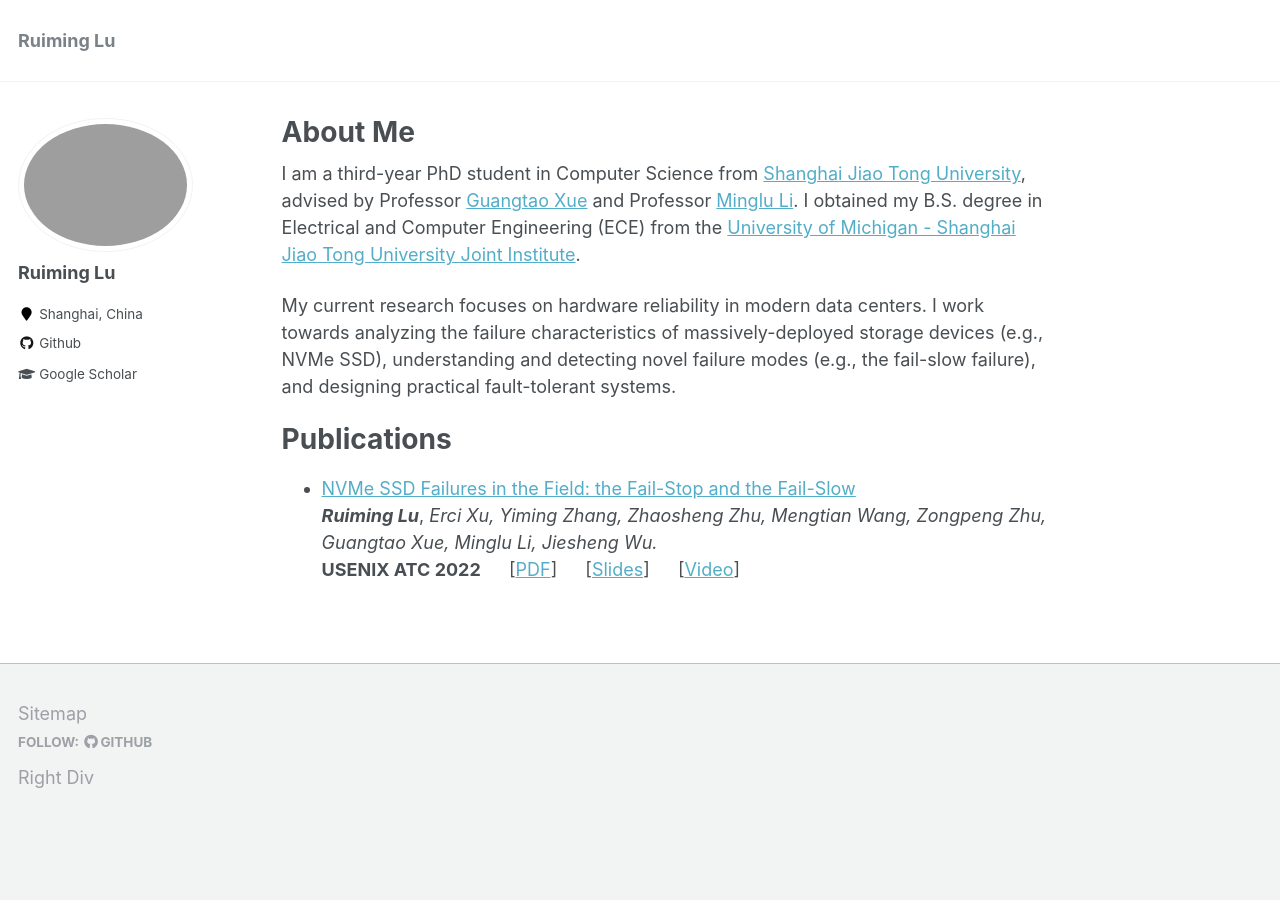
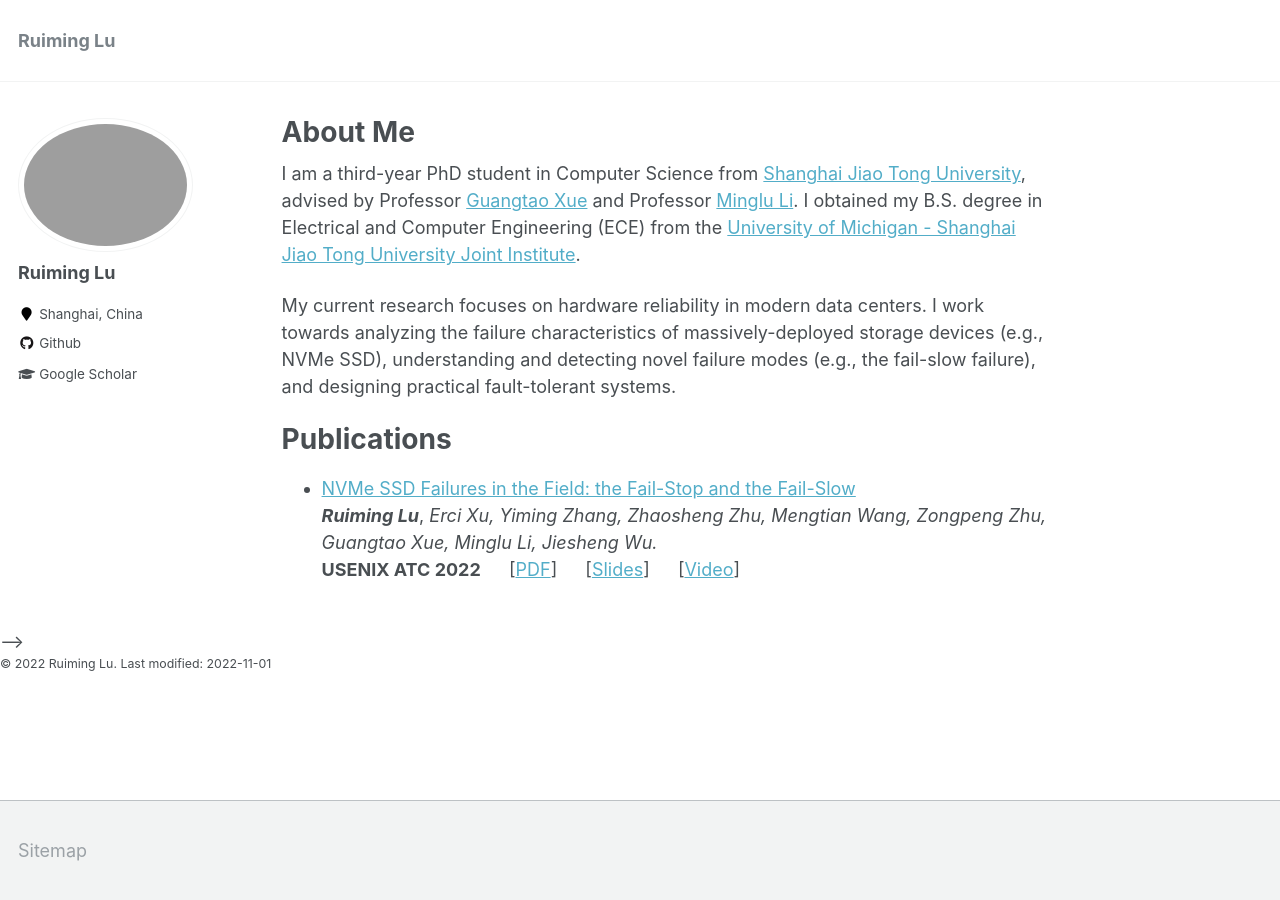
Before and after one commit to ruiming-lu/ruiming-lu.github.io, a Jekyll site: the page built from _pages/about.md, in a window 1280 px wide. Built offline with Jekyll 4.4.1, drawn with Linux system fonts in a browser that asks for light colours; a script that is not in the unit is left out.

Commit message:
add tracker

```diff
--- a/_includes/footer.html
+++ b/_includes/footer.html
@@ -1,6 +1,6 @@
 {% include base_path %}
 
-<div class="page__footer-follow">
+<!-- <div class="page__footer-follow">
   <ul class="social-icons">
     {% if site.data.ui-text[site.locale].follow_label %}
       <li><strong>{{ site.data.ui-text[site.locale].follow_label }}</strong></li>
@@ -19,11 +19,11 @@
     {% endif %}
     <!-- <li><a href="{% if site.atom_feed.path %}{{ site.atom_feed.path }}{% else %}{{ base_path }}/feed.xml{% endif %}"><i class="fa fa-fw fa-rss-square" aria-hidden="true"></i> {{ site.data.ui-text[site.locale].feed_label | default: "Feed" }}</a></li> -->
   </ul>
-</div>
+</div> -->
 
 <!-- <div class="page__footer-copyright">&copy; {{ site.time | date: '%Y' }} {{ site.name | default: site.title }}. {{ site.data.ui-text[site.locale].powered_by | default: "Powered by" }} <a href="http://jekyllrb.com" rel="nofollow">Jekyll</a> &amp; <a href="https://github.com/academicpages/academicpages.github.io">AcademicPages</a>, a fork of <a href="https://mademistakes.com/work/minimal-mistakes-jekyll-theme/" rel="nofollow">Minimal Mistakes</a>.</div> -->
 
-<div style="width: 100%;">
+<!-- <div style="width: 100%;">
   <div style="width: 50%; height: 100px; float: left", class="page__footer-copyright>
     &copy; {{ site.time | date: '%Y' }} {{site.name | default: site.title }}. Last modified: {{ site.time | date: "%Y-%m-%d" }}
   </div>
@@ -32,8 +32,8 @@
   </div>
   <script style="margin-left: 50%; height: 100px;", type="text/javascript" src="//rf.revolvermaps.com/0/0/8.js?i=5w11lxyh39t&amp;m=0&amp;c=ff0000&amp;cr1=ffffff&amp;f=arial&amp;l=33" async="async">
   </script>
-</div>
+</div> -->
 
-<!-- <div class="page__footer-copyright">&copy; {{ site.time | date: '%Y' }} {{site.name | default: site.title }}. Last modified: {{ site.time | date: "%Y-%m-%d" }}</div>
+<div class="page__footer-copyright">&copy; {{ site.time | date: '%Y' }} {{site.name | default: site.title }}. Last modified: {{ site.time | date: "%Y-%m-%d" }}</div>
 
-<script type="text/javascript" src="//rf.revolvermaps.com/0/0/8.js?i=5w11lxyh39t&amp;m=0&amp;c=ff0000&amp;cr1=ffffff&amp;f=arial&amp;l=33" async="async"></script> -->
+<script type="text/javascript" src="//rf.revolvermaps.com/0/0/8.js?i=5w11lxyh39t&amp;m=0&amp;c=ff0000&amp;cr1=ffffff&amp;f=arial&amp;l=33" async="async"></script>
```
